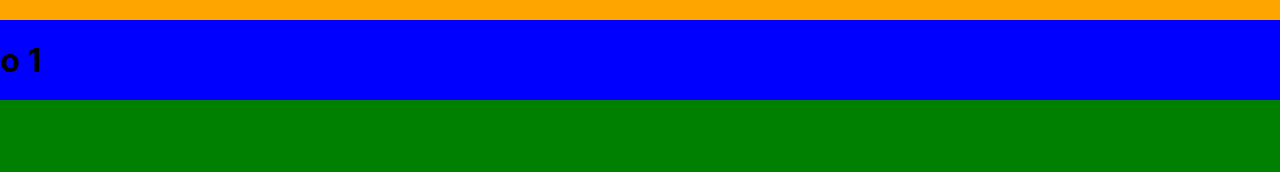
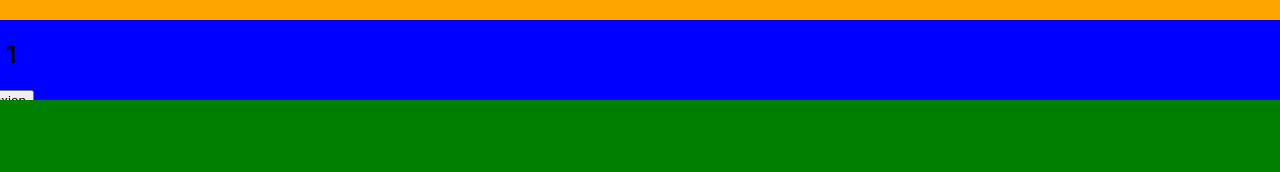
Before and after one commit to didierLaPasserelle/crazee-burger, a React (Create React App) app: page /order/1 in a window 1280 px wide. Shown: the top 172 px of the page. Built offline with nearby package versions, Linux system fonts and the light colour scheme.

Commit message:
♻️ F04: ORDER > create Navbar and Main

```diff
--- /dev/null
+++ b/src/components/pages/order/Main.js
@@ -0,0 +1,14 @@
+import styled from "styled-components";
+
+export default function Main() {
+  return (
+    <MainStyled>
+        main
+    </MainStyled>
+  )
+}
+
+const MainStyled = styled.div`
+    background: green;
+    flex: 1; // l'élément va prendre tout le reste de la page. or you can also use : height: calc(95vh - 10vh);
+`;
--- /dev/null
+++ b/src/components/pages/order/Navbar.js
@@ -0,0 +1,18 @@
+import { Link } from "react-router-dom";
+import styled from "styled-components";
+
+export default function Navbar({ username }) {
+  return (
+    <NavbarStyled className= "navbar">
+            <h1>Hello {username}</h1>
+            <Link to="/">
+                <button>Déconnexion</button>
+            </Link>
+    </NavbarStyled>
+  )
+}
+
+const NavbarStyled = styled.nav`
+      background: blue;
+      height: 10vh;
+`;
--- a/src/components/pages/order/OrderPage.js
+++ b/src/components/pages/order/OrderPage.js
@@ -1,5 +1,7 @@
-import { Link, useParams } from "react-router-dom";
+import { useParams } from "react-router-dom";
 import styled from "styled-components";
+import Main from "./Main";
+import Navbar from "./Navbar";
 
 
 export default function OrderPage() {
@@ -13,15 +15,9 @@
   return (
     <OrderPageStyled>
         <div className = "container">
-          <div className= "navbar">
-            <h1>Hello {username}</h1>
-            <Link to="/">
-                <button>Déconnexion</button>
-            </Link>
-          </div>
-          <div className="main">Main</div>
+          <Navbar username={username} />
+          <Main />
         </div>
-
     </OrderPageStyled>
   )
 }
@@ -40,15 +36,5 @@
     width: 1400px;
     display: flex;
     flex-direction: column;
-
-    .navbar{
-      background: blue;
-      height: 10vh;
-    }
-
-    .main{
-      background: green;
-      flex: 1; // l'élément va prendre tout le reste de la page. or you can also use : height: calc(95vh - 10vh);
-    }
   }
 `;
```
